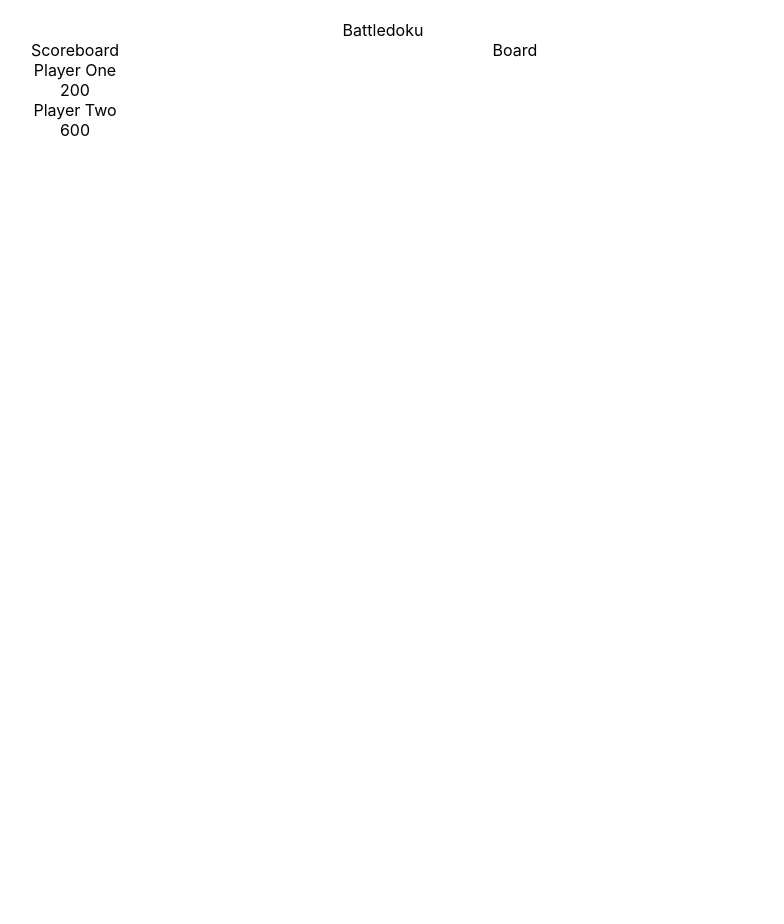
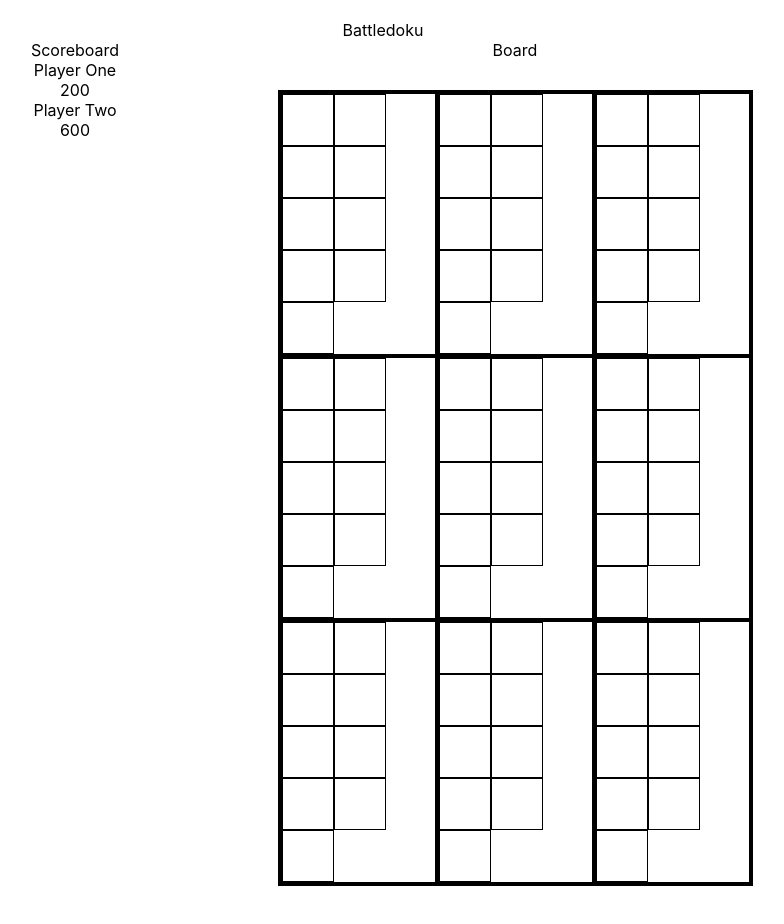
Before and after one commit to kirawoods/battledoku, a React (Create React App) app: page / in a window 1280 px wide. Shown: the top 924 px of the page, without its empty margins (257-1041 px from the left). Before the commit the page ends 800 px from the top, so only its background shows below. Built offline with nearby package versions, Linux system fonts and the light colour scheme.

Commit message:
adds layout for gameboard

```diff
--- a/src/components/Board.css
+++ b/src/components/Board.css
@@ -2,3 +2,24 @@
   width: 70%;
   text-align: center;
 }
+
+.game-board {
+  margin: 30px auto;
+  display: flex;
+  flex-wrap: wrap;
+  width: 471px;
+  border: 2px black solid;
+}
+
+.nine-container {
+  display: flex;
+  flex-wrap: wrap;
+  width: 153px;
+  border: 2px black solid;
+}
+
+.number-box {
+  border: black solid 0.5px;
+  width: 50px;
+  height: 50px;
+}
--- a/src/components/Board.js
+++ b/src/components/Board.js
@@ -2,5 +2,110 @@ import React from "react";
 import "./Board.css";
 
 export function Board() {
-  return <div className="Board">Board</div>;
+  return (
+    <div className="Board">
+      <div className="board-header">Board</div>
+      <div className="game-board">
+        <div className="nine-container">
+          <div className="number-box"></div>
+          <div className="number-box"></div>
+          <div className="number-box"></div>
+          <div className="number-box"></div>
+          <div className="number-box"></div>
+          <div className="number-box"></div>
+          <div className="number-box"></div>
+          <div className="number-box"></div>
+          <div className="number-box"></div>
+        </div>
+        <div className="nine-container">
+          <div className="number-box"></div>
+          <div className="number-box"></div>
+          <div className="number-box"></div>
+          <div className="number-box"></div>
+          <div className="number-box"></div>
+          <div className="number-box"></div>
+          <div className="number-box"></div>
+          <div className="number-box"></div>
+          <div className="number-box"></div>
+        </div>
+        <div className="nine-container">
+          <div className="number-box"></div>
+          <div className="number-box"></div>
+          <div className="number-box"></div>
+          <div className="number-box"></div>
+          <div className="number-box"></div>
+          <div className="number-box"></div>
+          <div className="number-box"></div>
+          <div className="number-box"></div>
+          <div className="number-box"></div>
+        </div>
+        <div className="nine-container">
+          <div className="number-box"></div>
+          <div className="number-box"></div>
+          <div className="number-box"></div>
+          <div className="number-box"></div>
+          <div className="number-box"></div>
+          <div className="number-box"></div>
+          <div className="number-box"></div>
+          <div className="number-box"></div>
+          <div className="number-box"></div>
+        </div>
+        <div className="nine-container">
+          <div className="number-box"></div>
+          <div className="number-box"></div>
+          <div className="number-box"></div>
+          <div className="number-box"></div>
+          <div className="number-box"></div>
+          <div className="number-box"></div>
+          <div className="number-box"></div>
+          <div className="number-box"></div>
+          <div className="number-box"></div>
+        </div>
+        <div className="nine-container">
+          <div className="number-box"></div>
+          <div className="number-box"></div>
+          <div className="number-box"></div>
+          <div className="number-box"></div>
+          <div className="number-box"></div>
+          <div className="number-box"></div>
+          <div className="number-box"></div>
+          <div className="number-box"></div>
+          <div className="number-box"></div>
+        </div>
+        <div className="nine-container">
+          <div className="number-box"></div>
+          <div className="number-box"></div>
+          <div className="number-box"></div>
+          <div className="number-box"></div>
+          <div className="number-box"></div>
+          <div className="number-box"></div>
+          <div className="number-box"></div>
+          <div className="number-box"></div>
+          <div className="number-box"></div>
+        </div>
+        <div className="nine-container">
+          <div className="number-box"></div>
+          <div className="number-box"></div>
+          <div className="number-box"></div>
+          <div className="number-box"></div>
+          <div className="number-box"></div>
+          <div className="number-box"></div>
+          <div className="number-box"></div>
+          <div className="number-box"></div>
+          <div className="number-box"></div>
+        </div>
+        <div className="nine-container">
+          <div className="number-box"></div>
+          <div className="number-box"></div>
+          <div className="number-box"></div>
+          <div className="number-box"></div>
+          <div className="number-box"></div>
+          <div className="number-box"></div>
+          <div className="number-box"></div>
+          <div className="number-box"></div>
+          <div className="number-box"></div>
+        </div>
+      </div>
+    </div>
+  );
 }
```
